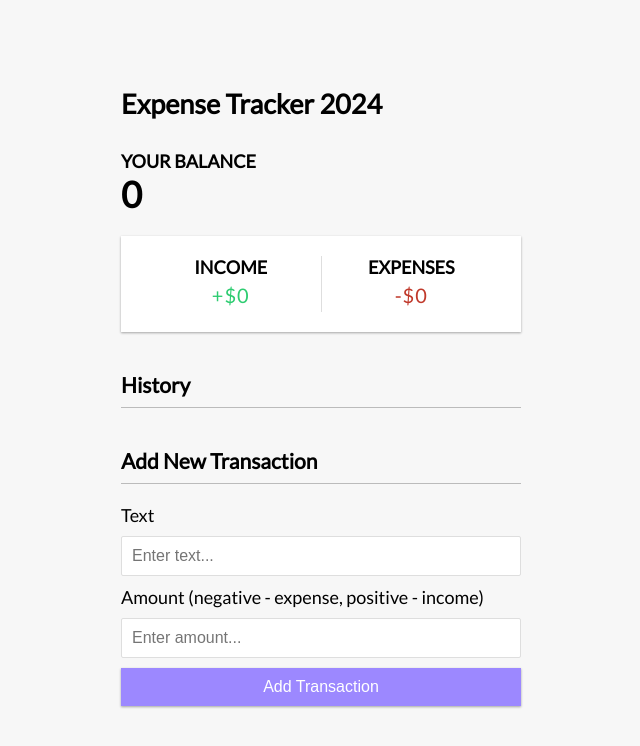
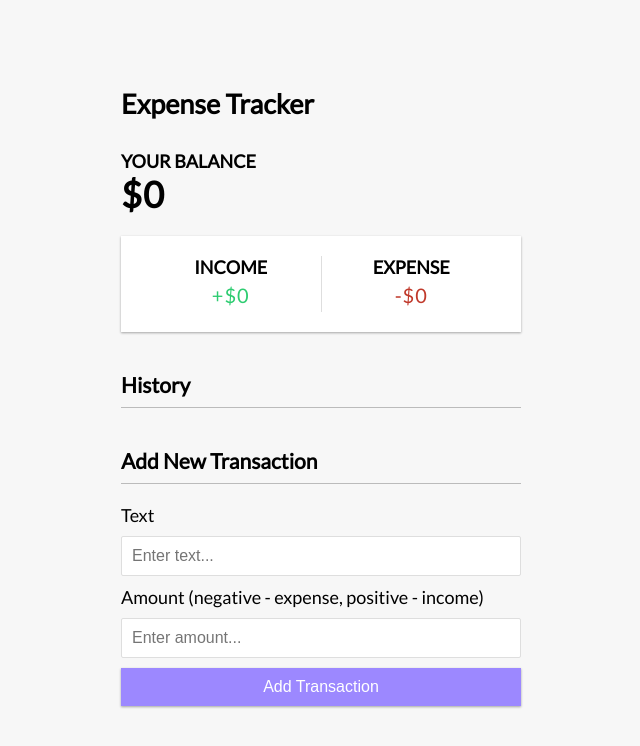
Before and after one commit to coronel98/expense-tracker, a Vue app: page / in a window 1280 px wide. Shown: the top 746 px of the page, without its empty margins (319-959 px from the left). Built offline with nearby package versions, Linux system fonts and the light colour scheme.

Commit message:
Added toastification

```diff
--- a/package.json
+++ b/package.json
@@ -9,7 +9,8 @@
     "preview": "vite preview"
   },
   "dependencies": {
-    "vue": "^3.3.11"
+    "vue": "^3.3.11",
+    "vue-toastification": "^2.0.0-rc.5"
   },
   "devDependencies": {
     "@vitejs/plugin-vue": "^4.5.2",
--- a/src/App.vue
+++ b/src/App.vue
@@ -5,7 +5,9 @@
   import IncomeExpenses from './components/IncomeExpenses.vue';
   import AddTransaction from './components/AddTransaction.vue';
   import TransactionList from './components/TransactionList.vue';
+  import { useToast } from 'vue-toastification'
   const transactions = ref([])
+  const toast = useToast()
   // const transactions = ref([
   //   {id: 1, text: 'Flowers', amount: -19.99},
   //   {id: 2, text: 'Salary', amount: 299.99},
@@ -51,6 +53,7 @@
     // console.log(JSON.stringify(transactions.value))
 
     saveTransactionsToLocalStorage()
+    toast.success('Transaction Added')
   }
 
   //generate unique ids
@@ -62,6 +65,7 @@
   const handleTransactionsDeleted = (id) => {
     transactions.value = transactions.value.filter((transaction) => transaction.id !== id)
     saveTransactionsToLocalStorage()
+    toast.success('Transaction Deleted')
   }
 
   //save to local storage
--- a/src/components/AddTransaction.vue
+++ b/src/components/AddTransaction.vue
@@ -17,14 +17,21 @@
 
 <script setup>
 import {ref, defineEmits} from 'vue'
+import {useToast} from 'vue-toastification'
 const text = ref('')
 const amount = ref('')
+const toast = useToast()
 
 const emit = defineEmits([
     'transactionSubmitted'
 ])
 
 const onSubmit = () => {
+    //check if both fields are filled
+    if(!text.value || !amount.value)
+    {
+        toast.error('Both fileds must be filled')
+    }
     const transactionData = {
         text: text.value,
         amount: parseFloat(amount.value),
--- a/src/components/Balance.vue
+++ b/src/components/Balance.vue
@@ -1,18 +1,18 @@
 <template>
     <h4>Your Balance</h4>
-    <h1 id="balance">{{ total }}</h1>
+    <h1 id="balance">${{ total }}</h1>
 </template>
 
 <script setup>
 
-import {defineProps} from 'vue'
+import { defineProps } from 'vue';
+
 
 const props = defineProps({
     total: {
         type: Number,
-        require:true,
+        require: true,
     }
-
 })
 
 </script>
--- a/src/components/Header.vue
+++ b/src/components/Header.vue
@@ -1,3 +1,3 @@
 <template>
-    <h2>Expense Tracker 2024</h2>
+    <h2>Expense Tracker</h2>
 </template>
--- a/src/components/IncomeExpenses.vue
+++ b/src/components/IncomeExpenses.vue
@@ -1,27 +1,29 @@
 <template>
+
     <div class="inc-exp-container">
         <div>
             <h4>Income</h4>
             <p id="money-plus" class="money plus">+${{ income }}</p>
         </div>
-
         <div>
-            <h4>Expenses</h4>
+            <h4>Expense</h4>
             <p id="money-minus" class="money minus">-${{ expense }}</p>
         </div>
     </div>
+
 </template>
 
 <script setup>
-    import { defineProps } from 'vue';
+    import {defineProps} from 'vue'
+
     const props = defineProps({
         income: {
             type: Number,
-            require: true,
+            required: true,
         },
         expense: {
             type: Number,
-            require: true,
+            required: true,
         }
     })
 </script>
```
Also changed, not shown: src/main.js (+6 -1 lines), 1 other file (tests, documents, lock files or other folders).
